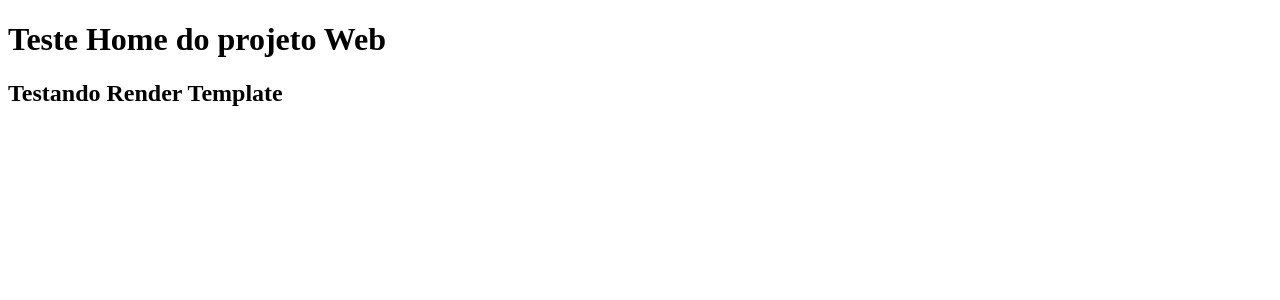
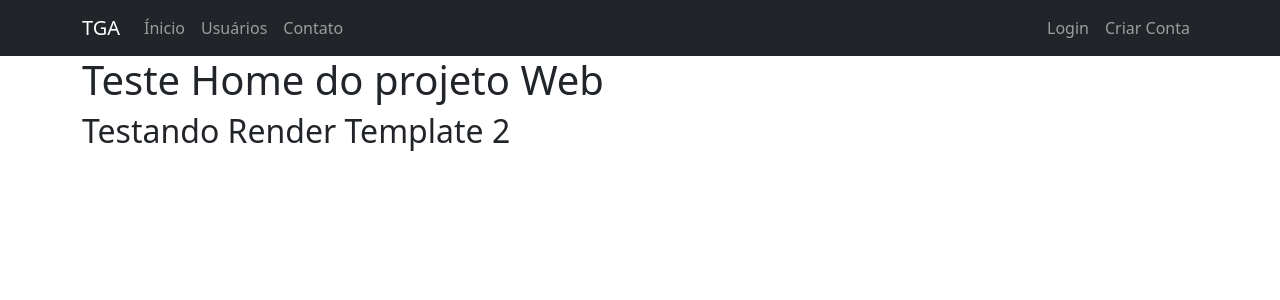
Before and after one commit to emersonlgregorio/SiteComunidade, a Flask app: page / in a window 1280 px wide. Shown: the top 300 px of the page. Run offline with Flask 2, Linux system fonts and the light colour scheme.

Commit message:
Padronizando Links do Site

```diff
--- a/app.py
+++ b/app.py
@@ -1,6 +1,8 @@
-from flask import Flask, render_template
+from flask import Flask, render_template, url_for
 
 app = Flask(__name__)
+
+lista_usuarios = ['Emerson', 'Francieli', 'João', 'Fulano', 'Morfeu']
 
 @app.route('/')
 def home():
@@ -10,6 +12,9 @@
 def contato():
     return render_template('contato.html')
 
+@app.route('/usuarios')
+def usuarios():
+    return render_template('usuarios.html', lista_usuarios=lista_usuarios)
 
 if __name__ == '__main__':
     app.run(debug=True)
--- /dev/null
+++ b/templates/base.html
@@ -0,0 +1,21 @@
+<!DOCTYPE html>
+<html lang="pt-br">
+<head>
+    <meta charset="UTF-8">
+    <title>Comunidade TGA</title>
+    <!-- Bootstrap CSS -->
+    <link href="https://cdn.jsdelivr.net/npm/bootstrap@5.1.0/dist/css/bootstrap.min.css" rel="stylesheet" integrity="sha384-KyZXEAg3QhqLMpG8r+8fhAXLRk2vvoC2f3B09zVXn8CA5QIVfZOJ3BCsw2P0p/We" crossorigin="anonymous">
+    {% block head %}
+    {% endblock %}
+
+</head>
+<body>
+    {% include 'navbar.html' %}
+
+    {% block body %}
+    {% endblock %}
+
+    <!-- Option 1: Bootstrap Bundle with Popper -->
+    <script src="https://cdn.jsdelivr.net/npm/bootstrap@5.1.0/dist/js/bootstrap.bundle.min.js" integrity="sha384-U1DAWAznBHeqEIlVSCgzq+c9gqGAJn5c/t99JyeKa9xxaYpSvHU5awsuZVVFIhvj" crossorigin="anonymous"></script>
+</body>
+</html>
--- a/templates/home.html
+++ b/templates/home.html
@@ -1,11 +1,8 @@
-<!DOCTYPE html>
-<html lang="en">
-<head>
-    <meta charset="UTF-8">
-    <title>Projeto Web</title>
-</head>
-<body>
-    <h1>Teste Home do projeto Web</h1>
-    <h2>Testando Render Template</h2>
-</body>
-</html>
+{% extends 'base.html' %}
+
+{% block body %}
+    <div class="container">
+        <h1>Teste Home do projeto Web</h1>
+        <h2>Testando Render Template 2</h2>
+    </div>
+{% endblock %}
--- /dev/null
+++ b/templates/navbar.html
@@ -0,0 +1,26 @@
+<nav class="navbar navbar-expand-lg navbar-dark bg-dark">
+  <div class="container-fluid container">
+    <a class="navbar-brand" href="{{ url_for('home') }}">TGA</a>
+    <div class="collapse navbar-collapse" id="navbarSupportedContent">
+      <ul class="navbar-nav me-auto mb-2 mb-lg-0">
+        <li class="nav-item">
+          <a class="nav-link" aria-current="page" href="{{ url_for('home') }}">Ínicio</a>
+        </li>
+        <li class="nav-item">
+          <a class="nav-link" href="{{ url_for('usuarios') }}">Usuários</a>
+        </li>
+        <li class="nav-item">
+          <a class="nav-link" href="{{ url_for('contato') }}">Contato</a>
+        </li>
+      </ul>
+      <ul class="d-flex navbar-nav">
+        <li class="nav-item">
+          <a class="nav-link" href="#">Login</a>
+        </li>
+        <li class="nav-item">
+          <a class="nav-link" href="#">Criar Conta</a>
+        </li>
+      </ul>
+    </div>
+  </div>
+</nav>
```
Also changed, not shown: templates/contato.html (+7 -11 lines), templates/usuarios.html (added, +11 -0 lines).
